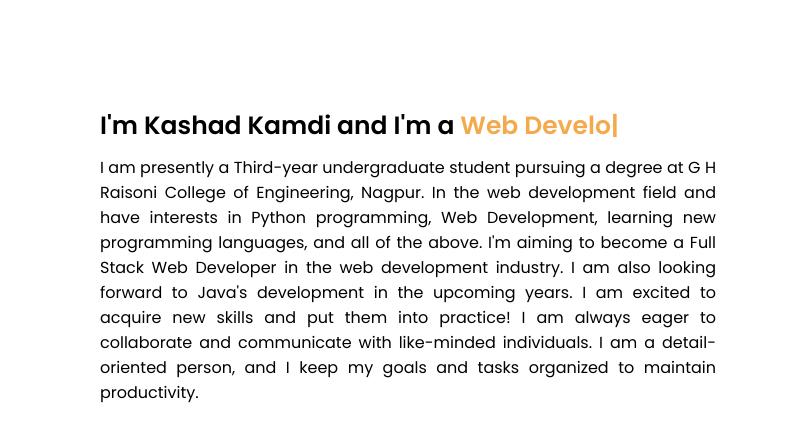
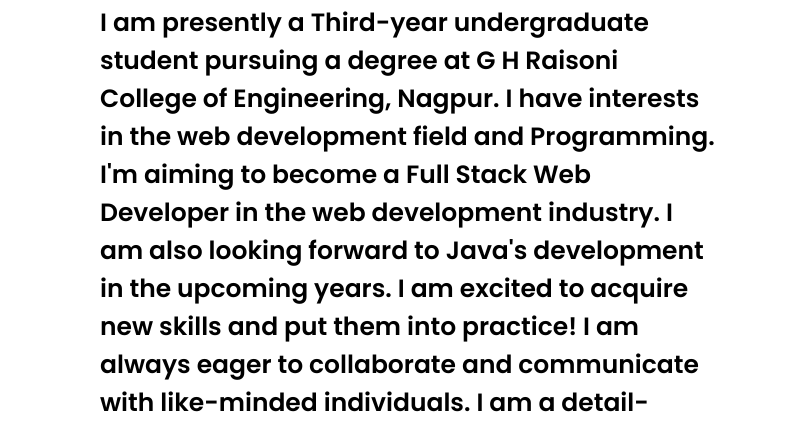
Before and after one commit to Kashad55/PERSONAL_PORTFOLIO_SITE, a plain HTML site: page index.html in a window 1280 px wide. Shown: the part 1037-1459 px from the top of the page, 484-1280 px from the left. Drawn offline with nearby package versions, Linux system fonts and the light colour scheme.

Commit message:
Update index.html

```diff
--- a/index.html
+++ b/index.html
@@ -59,13 +59,7 @@
                     <img src="profile image.png" alt="">
                 </div>
                 <div class="column right">
-                    <div class="text">I'm Kashad Kamdi and I'm a <span class="typing-2"></span></div>
-                    <p>I am presently a Third-year undergraduate student pursuing a degree at G H Raisoni College of Engineering, Nagpur. In the web development field and have interests in Python programming, Web Development, learning new programming
-                        languages, and all of the above. I'm aiming to become a Full Stack Web Developer in the web
-                        development industry. I am also looking forward to Java's development in the upcoming years.
-                        I am excited to acquire new skills and put them into practice! I am always eager to collaborate
-                        and communicate with like-minded individuals. I am a detail-oriented person, and I keep my goals
-                        and tasks organized to maintain productivity.</p>
+                    <div class="text">I am presently a Third-year undergraduate student pursuing a degree at G H Raisoni College of Engineering, Nagpur. I have interests in the web development field and Programming. I'm aiming to become a Full Stack Web Developer in the web development industry. I am also looking forward to Java's development in the upcoming years. I am excited to acquire new skills and put them into practice! I am always eager to collaborate and communicate with like-minded individuals. I am a detail-oriented person, and I keep my goals and tasks organized to maintain productivity.</p>
                     <a href="Kashad's Resume.pdf">Download CV</a>
                 </div>
             </div>
```
